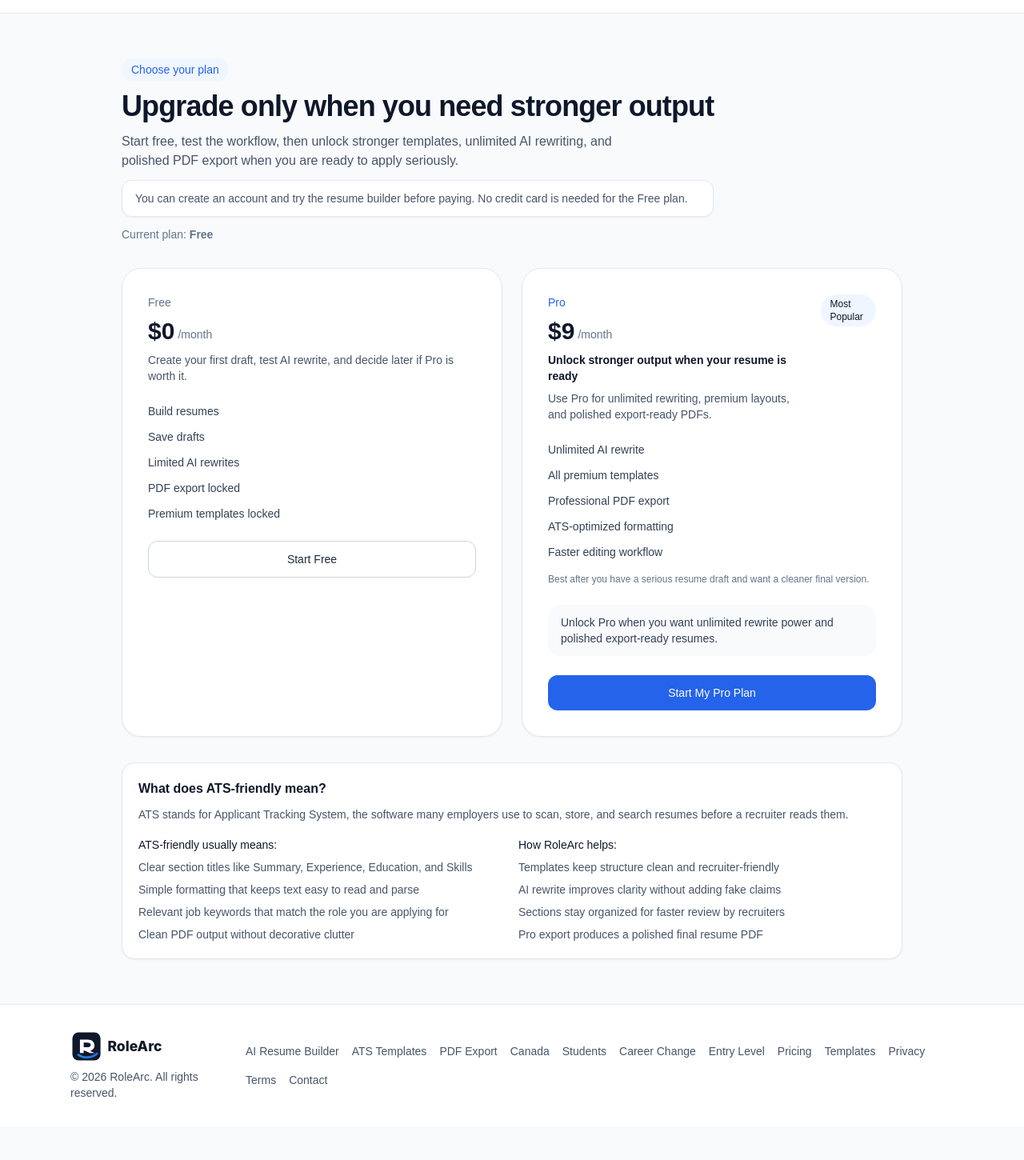
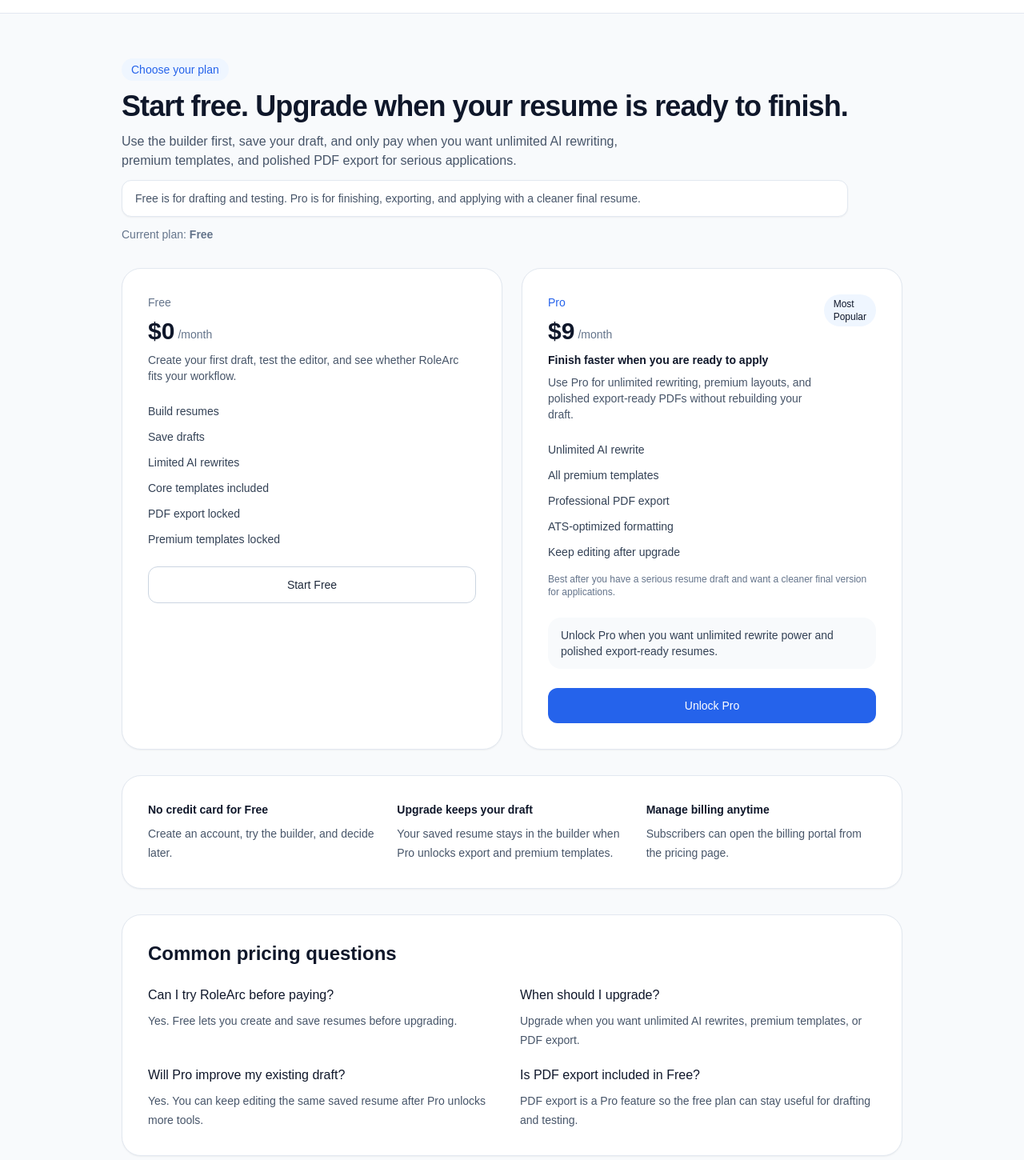
Before and after one commit to kalex-313/resume-mvp, a Next.js app: page /pricing in a window 1280 px wide. Shown: the part 60-1510 px from the top of the page at 80% size. Before the commit the page ends 1468 px from the top, so only its background shows below. Built offline with nearby package versions, Linux system fonts and the light colour scheme; no server answers.

Commit message:
Improve launch conversion and SEO operations

```diff
--- a/src/app/page.tsx
+++ b/src/app/page.tsx
@@ -14,21 +14,40 @@ export default async function HomePage() {
   const supabase = await createClient();
   const { data } = await supabase.auth.getUser();
   const user = data.user;
+  const appSchema = {
+    "@context": "https://schema.org",
+    "@type": "SoftwareApplication",
+    name: "RoleArc",
+    applicationCategory: "BusinessApplication",
+    operatingSystem: "Web",
+    url: "https://www.rolearc.xyz",
+    offers: {
+      "@type": "Offer",
+      price: "0",
+      priceCurrency: "USD",
+    },
+    description:
+      "RoleArc is an AI resume builder for creating cleaner drafts, improving resume wording, and exporting polished PDFs.",
+  };
 
   return (
     <div className="min-h-screen bg-slate-50">
+      <script
+        type="application/ld+json"
+        dangerouslySetInnerHTML={{ __html: JSON.stringify(appSchema) }}
+      />
       <SiteHeader />
       <main className="mx-auto max-w-6xl px-6 py-16">
         <section className="grid gap-10 lg:grid-cols-[1.1fr_0.9fr] lg:items-center">
           <div>
             <p className="mb-4 inline-flex rounded-full bg-brand-50 px-3 py-1 text-sm font-medium text-brand-600">
-              AI resume builder for serious job applications
+              AI resume builder for real job applications
             </p>
             <h1 className="max-w-3xl text-5xl font-bold tracking-tight text-slate-900">
-              Build a cleaner resume for your next job application
+              Turn a rough resume into a cleaner application-ready draft
             </h1>
             <p className="mt-5 max-w-2xl text-lg leading-8 text-slate-600">
-              Start free, choose an ATS-friendly template, use AI to improve weak wording, and upgrade when you are ready to export a polished PDF.
+              Start free, choose an ATS-friendly template, improve weak wording with AI, and upgrade only when you need premium templates or polished PDF export.
             </p>
 
             <div className="mt-8 flex flex-wrap gap-4">
@@ -38,32 +57,32 @@ export default async function HomePage() {
                 eventParams={{ source: "home_hero" }}
                 className="rounded-xl bg-brand-600 px-5 py-3 text-white"
               >
-                {user ? "Open Dashboard" : "Start Free"}
+                {user ? "Open Dashboard" : "Build My Resume Free"}
               </TrackLink>
               <Link
                 href="/pricing"
                 className="rounded-xl border border-slate-300 bg-white px-5 py-3 text-slate-700"
               >
-                See Pro Features
+                Compare Free vs Pro
               </Link>
             </div>
 
             <p className="mt-3 text-sm text-slate-500">
-              No credit card needed to start. Upgrade only when you want unlimited AI rewrite and PDF export.
+              No credit card needed to start. Your draft stays editable before you decide to upgrade.
             </p>
 
             <div className="mt-8 grid gap-3 sm:grid-cols-3">
               <div className="rounded-2xl border border-slate-200 bg-white p-4 shadow-sm">
-                <p className="text-xs uppercase tracking-[0.2em] text-slate-500">Templates</p>
-                <p className="mt-2 text-2xl font-semibold text-slate-900">6</p>
+                <p className="text-xs uppercase tracking-[0.2em] text-slate-500">Start</p>
+                <p className="mt-2 text-2xl font-semibold text-slate-900">Free</p>
               </div>
               <div className="rounded-2xl border border-slate-200 bg-white p-4 shadow-sm">
-                <p className="text-xs uppercase tracking-[0.2em] text-slate-500">AI Rewrite</p>
-                <p className="mt-2 text-2xl font-semibold text-slate-900">Built-in</p>
+                <p className="text-xs uppercase tracking-[0.2em] text-slate-500">Improve</p>
+                <p className="mt-2 text-2xl font-semibold text-slate-900">AI rewrite</p>
               </div>
               <div className="rounded-2xl border border-slate-200 bg-white p-4 shadow-sm">
-                <p className="text-xs uppercase tracking-[0.2em] text-slate-500">Export</p>
-                <p className="mt-2 text-2xl font-semibold text-slate-900">PDF</p>
+                <p className="text-xs uppercase tracking-[0.2em] text-slate-500">Finish</p>
+                <p className="mt-2 text-2xl font-semibold text-slate-900">PDF export</p>
               </div>
             </div>
           </div>
@@ -90,6 +109,31 @@ export default async function HomePage() {
                     Turn the final version into a professional downloadable resume.
                   </p>
                 </div>
+              </div>
+            </div>
+          </div>
+        </section>
+
+        <section className="mt-10 rounded-3xl border border-slate-200 bg-white p-6 shadow-sm">
+          <div className="grid gap-5 md:grid-cols-[0.85fr_1.15fr] md:items-center">
+            <div>
+              <p className="text-sm font-medium text-brand-600">Why people try RoleArc first</p>
+              <h2 className="mt-2 text-2xl font-semibold text-slate-900">
+                Useful before payment, stronger when you are ready to apply
+              </h2>
+            </div>
+            <div className="grid gap-3 sm:grid-cols-3">
+              <div className="rounded-2xl bg-slate-50 p-4">
+                <p className="text-sm font-semibold text-slate-900">Draft before you pay</p>
+                <p className="mt-1 text-sm text-slate-600">Create and save a resume before choosing Pro.</p>
+              </div>
+              <div className="rounded-2xl bg-slate-50 p-4">
+                <p className="text-sm font-semibold text-slate-900">Rewrite weak bullets</p>
+                <p className="mt-1 text-sm text-slate-600">Turn plain wording into clearer resume language.</p>
+              </div>
+              <div className="rounded-2xl bg-slate-50 p-4">
+                <p className="text-sm font-semibold text-slate-900">Export when finished</p>
+                <p className="mt-1 text-sm text-slate-600">Use Pro when you want the polished PDF version.</p>
               </div>
             </div>
           </div>
--- a/src/app/pricing/page.tsx
+++ b/src/app/pricing/page.tsx
@@ -61,9 +61,43 @@ export default async function PricingPage({ searchParams }: Props) {
     !!profileStatus?.cancel_at_period_end &&
     !!profileStatus?.current_period_end &&
     new Date(profileStatus.current_period_end).getTime() > Date.now();
+  const pricingFaqSchema = {
+    "@context": "https://schema.org",
+    "@type": "FAQPage",
+    mainEntity: [
+      {
+        "@type": "Question",
+        name: "Can I try RoleArc before paying?",
+        acceptedAnswer: {
+          "@type": "Answer",
+          text: "Yes. Free lets you create and save resumes before upgrading.",
+        },
+      },
+      {
+        "@type": "Question",
+        name: "When should I upgrade?",
+        acceptedAnswer: {
+          "@type": "Answer",
+          text: "Upgrade when you want unlimited AI rewrites, premium templates, or PDF export.",
+        },
+      },
+      {
+        "@type": "Question",
+        name: "Is PDF export included in Free?",
+        acceptedAnswer: {
+          "@type": "Answer",
+          text: "PDF export is a Pro feature so the free plan can stay useful for drafting and testing.",
+        },
+      },
+    ],
+  };
 
   return (
     <div className="min-h-screen bg-slate-50">
+      <script
+        type="application/ld+json"
+        dangerouslySetInnerHTML={{ __html: JSON.stringify(pricingFaqSchema) }}
+      />
       <TrackPageView
         eventName="pricing_view"
         eventParams={{
@@ -79,14 +113,14 @@ export default async function PricingPage({ searchParams }: Props) {
               Choose your plan
             </p>
             <h1 className="text-3xl font-bold tracking-tight text-slate-900 sm:text-4xl">
-              Upgrade only when you need stronger output
+              Start free. Upgrade when your resume is ready to finish.
             </h1>
             <p className="mt-3 max-w-2xl text-sm leading-6 text-slate-600 sm:text-base">
-              Start free, test the workflow, then unlock stronger templates, unlimited AI rewriting,
-              and polished PDF export when you are ready to apply seriously.
+              Use the builder first, save your draft, and only pay when you want unlimited AI rewriting,
+              premium templates, and polished PDF export for serious applications.
             </p>
             <p className="mt-3 rounded-xl border border-slate-200 bg-white px-4 py-3 text-sm text-slate-600 shadow-sm">
-              You can create an account and try the resume builder before paying. No credit card is needed for the Free plan.
+              Free is for drafting and testing. Pro is for finishing, exporting, and applying with a cleaner final resume.
             </p>
             <p className="mt-3 text-sm text-slate-500">
               Current plan: <span className="font-semibold">{proEnabled ? "Pro" : "Free"}</span>
@@ -130,7 +164,7 @@ export default async function PricingPage({ searchParams }: Props) {
                 <span className="pb-1 text-sm text-slate-500">/month</span>
               </div>
               <p className="mt-2 text-sm text-slate-600">
-                Create your first draft, test AI rewrite, and decide later if Pro is worth it.
+                Create your first draft, test the editor, and see whether RoleArc fits your workflow.
               </p>
             </div>
 
@@ -138,6 +172,7 @@ export default async function PricingPage({ searchParams }: Props) {
               <li>Build resumes</li>
               <li>Save drafts</li>
               <li>Limited AI rewrites</li>
+              <li>Core templates included</li>
               <li>PDF export locked</li>
               <li>Premium templates locked</li>
             </ul>
@@ -170,10 +205,10 @@ export default async function PricingPage({ searchParams }: Props) {
                   <span className="pb-1 text-sm text-slate-500">{PRO_PRICE_PERIOD}</span>
                 </div>
                 <p className="mt-2 text-sm font-semibold text-slate-900">
-                  Unlock stronger output when your resume is ready
+                  Finish faster when you are ready to apply
                 </p>
                 <p className="mt-2 text-sm text-slate-600">
-                  Use Pro for unlimited rewriting, premium layouts, and polished export-ready PDFs.
+                  Use Pro for unlimited rewriting, premium layouts, and polished export-ready PDFs without rebuilding your draft.
                 </p>
               </div>
               <span className="rounded-full bg-brand-50 px-3 py-1 text-xs font-medium text-brand-700">
@@ -186,11 +221,11 @@ export default async function PricingPage({ searchParams }: Props) {
               <li>All premium templates</li>
               <li>Professional PDF export</li>
               <li>ATS-optimized formatting</li>
-              <li>Faster editing workflow</li>
+              <li>Keep editing after upgrade</li>
             </ul>
 
             <p className="mt-4 text-xs text-slate-500">
-              Best after you have a serious resume draft and want a cleaner final version.
+              Best after you have a serious resume draft and want a cleaner final version for applications.
             </p>
 
             <div className="mt-6 rounded-2xl bg-slate-50 px-4 py-3 text-sm text-slate-700">
@@ -217,12 +252,65 @@ export default async function PricingPage({ searchParams }: Props) {
                   }}
                   className="inline-flex w-full items-center justify-center rounded-xl bg-brand-600 px-4 py-3 text-sm font-medium text-white hover:opacity-95"
                 >
-                  Start My Pro Plan
+                  Unlock Pro
                 </TrackLink>
               </div>
             ) : null}
           </div>
         </div>
+
+        <section className="mt-8 rounded-3xl border border-slate-200 bg-white p-6 shadow-sm sm:p-8">
+          <div className="grid gap-6 md:grid-cols-3">
+            <div>
+              <p className="text-sm font-semibold text-slate-900">No credit card for Free</p>
+              <p className="mt-2 text-sm leading-6 text-slate-600">
+                Create an account, try the builder, and decide later.
+              </p>
+            </div>
+            <div>
+              <p className="text-sm font-semibold text-slate-900">Upgrade keeps your draft</p>
+              <p className="mt-2 text-sm leading-6 text-slate-600">
+                Your saved resume stays in the builder when Pro unlocks export and premium templates.
+              </p>
+            </div>
+            <div>
+              <p className="text-sm font-semibold text-slate-900">Manage billing anytime</p>
+              <p className="mt-2 text-sm leading-6 text-slate-600">
+                Subscribers can open the billing portal from the pricing page.
+              </p>
+            </div>
+          </div>
+        </section>
+
+        <section className="mt-8 rounded-3xl border border-slate-200 bg-white p-6 shadow-sm sm:p-8">
+          <h2 className="text-2xl font-semibold text-slate-900">Common pricing questions</h2>
+          <div className="mt-6 grid gap-5 md:grid-cols-2">
+            <div>
+              <h3 className="font-medium text-slate-900">Can I try RoleArc before paying?</h3>
+              <p className="mt-2 text-sm leading-6 text-slate-600">
+                Yes. Free lets you create and save resumes before upgrading.
+              </p>
+            </div>
+            <div>
+              <h3 className="font-medium text-slate-900">When should I upgrade?</h3>
+              <p className="mt-2 text-sm leading-6 text-slate-600">
+                Upgrade when you want unlimited AI rewrites, premium templates, or PDF export.
+              </p>
+            </div>
+            <div>
+              <h3 className="font-medium text-slate-900">Will Pro improve my existing draft?</h3>
+              <p className="mt-2 text-sm leading-6 text-slate-600">
+                Yes. You can keep editing the same saved resume after Pro unlocks more tools.
+              </p>
+            </div>
+            <div>
+              <h3 className="font-medium text-slate-900">Is PDF export included in Free?</h3>
+              <p className="mt-2 text-sm leading-6 text-slate-600">
+                PDF export is a Pro feature so the free plan can stay useful for drafting and testing.
+              </p>
+            </div>
+          </div>
+        </section>
 
         <div className="mt-8">
           <ATSFriendlyNote />
```
Also changed, not shown: 2 other files (tests, documents, lock files or other folders).
